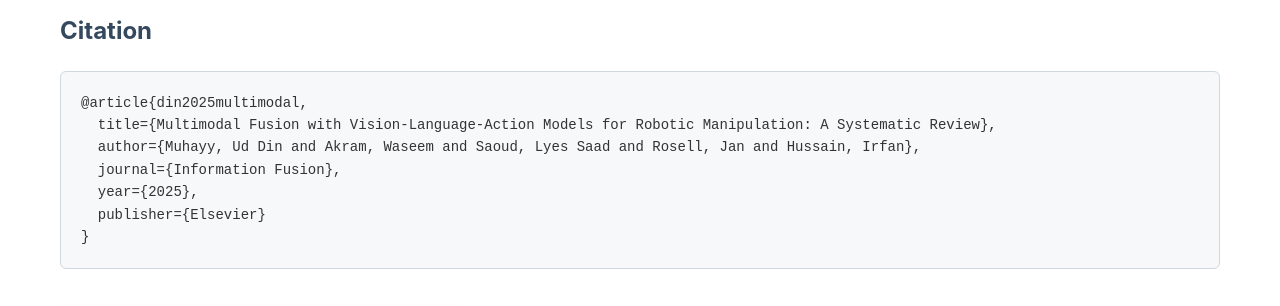
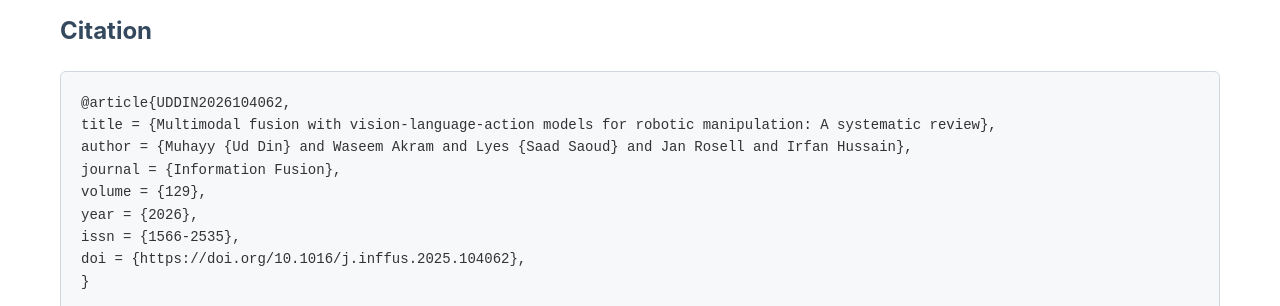
Before and after one commit to Muhayyuddin/VLAs, a plain HTML site: page index.html in a window 1280 px wide. Shown: the part 1084-1390 px from the top of the page. Drawn offline with Linux system fonts and the light colour scheme; grey boxes are pictures that could not be loaded.

Commit message:
Update citation for multimodal fusion article

```diff
--- a/index.html
+++ b/index.html
@@ -435,14 +435,17 @@ through multimodal information fusion across robotic domains.            </p>
 
             <h3>Citation</h3>
             <div class="citation-box">
-                <pre><code>@article{din2025multimodal,
-  title={Multimodal Fusion with Vision-Language-Action Models for Robotic Manipulation: A Systematic Review},
-  author={Muhayy, Ud Din and Akram, Waseem and Saoud, Lyes Saad and Rosell, Jan and Hussain, Irfan},
-  journal={Information Fusion},
-  year={2025},
-  publisher={Elsevier}
+                <pre><code>@article{UDDIN2026104062,
+title = {Multimodal fusion with vision-language-action models for robotic manipulation: A systematic review},
+author = {Muhayy {Ud Din} and Waseem Akram and Lyes {Saad Saoud} and Jan Rosell and Irfan Hussain},
+journal = {Information Fusion},
+volume = {129},
+year = {2026},
+issn = {1566-2535},
+doi = {https://doi.org/10.1016/j.inffus.2025.104062},
 }</code></pre>
             </div>
+
 
             <img src="assets/applications.png" alt="VLA Applications Overview">
             <p>Vision-Language-Action models have found diverse applications across robotics domains, from manipulation and navigation to human-robot interaction and autonomous systems. The following figure illustrates the broad spectrum of VLA applications in real-world scenarios:</p>
```
